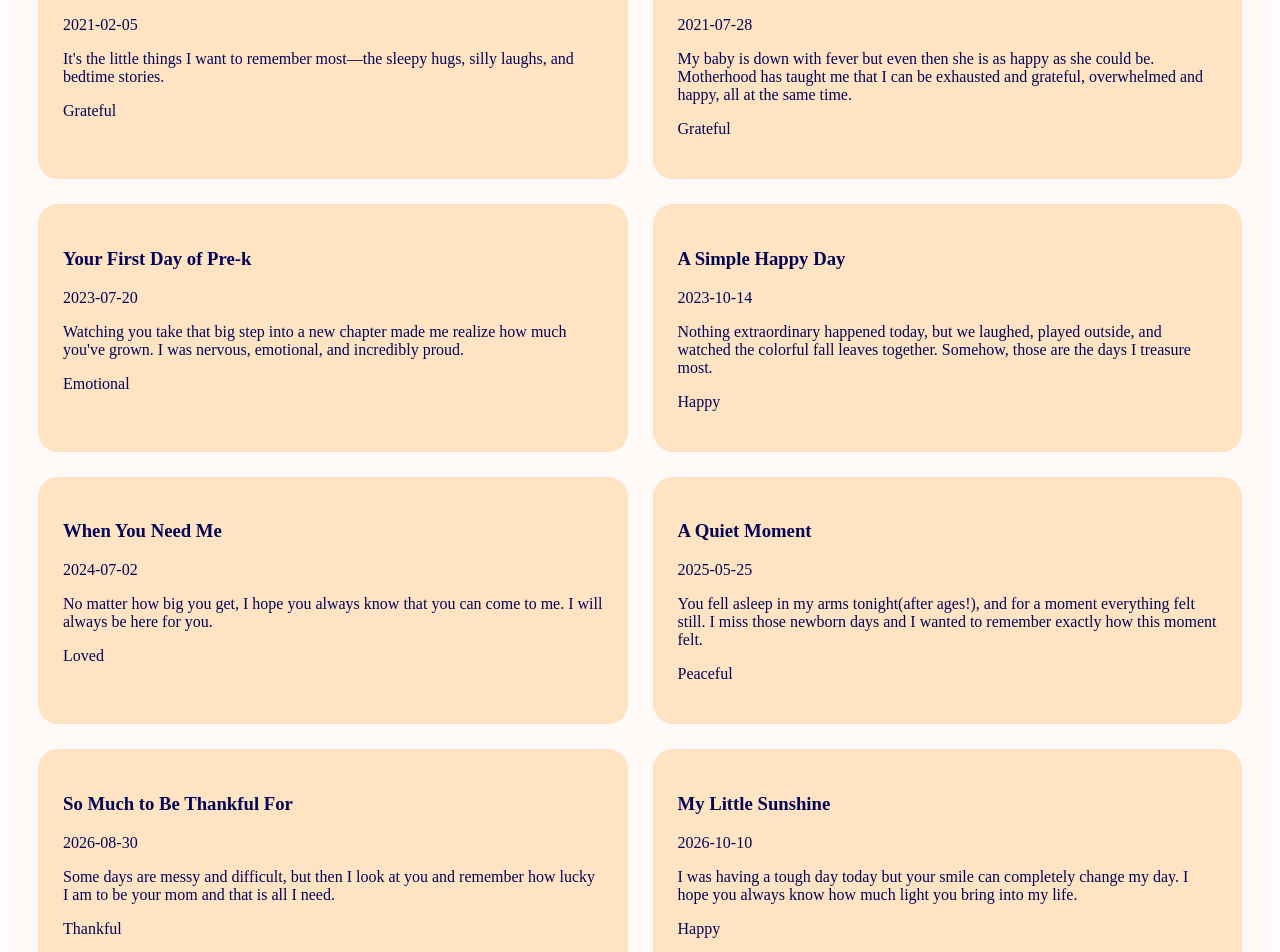
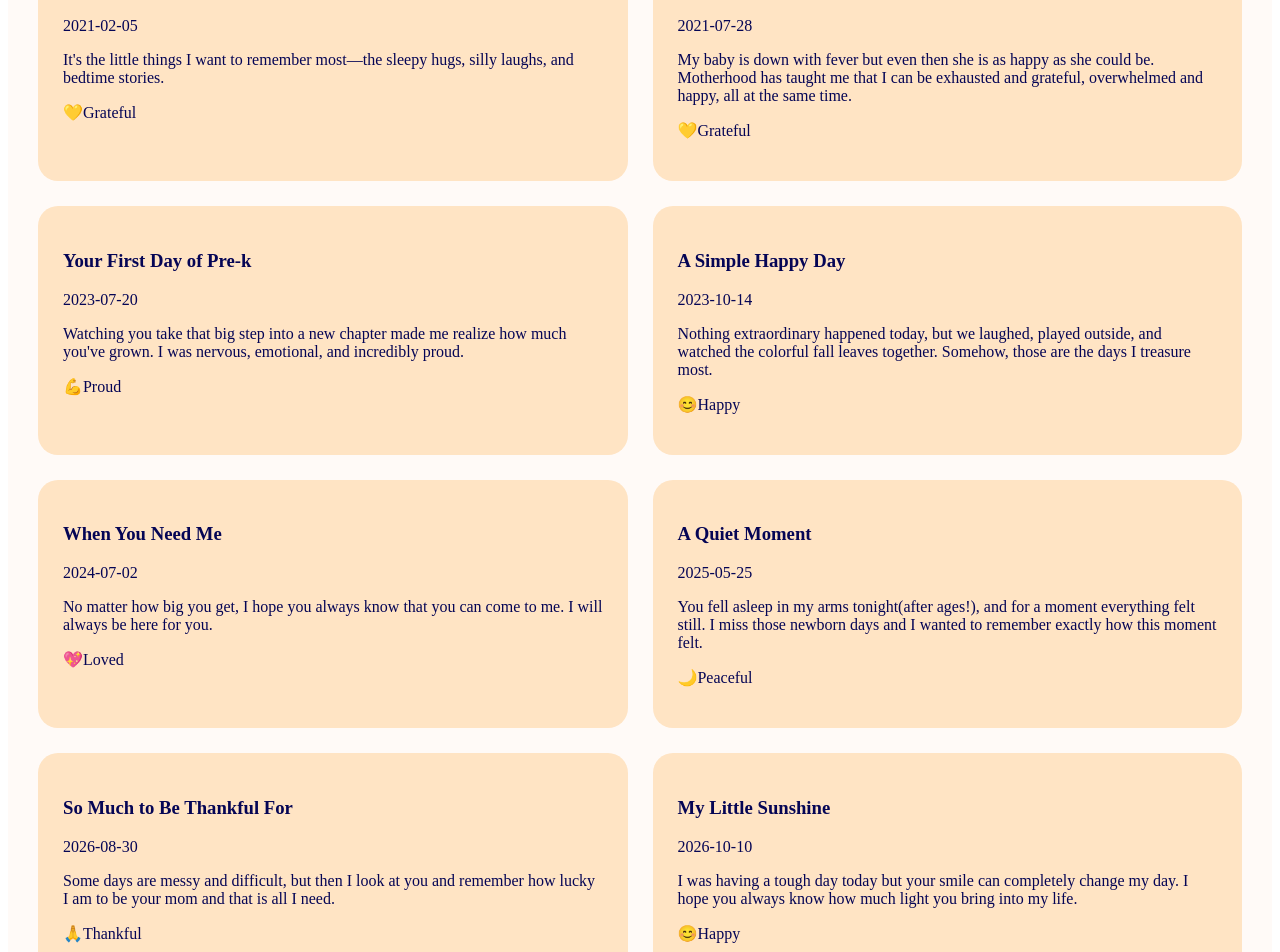
Before and after one commit to Maddy1611/unit1-final-project-Madhurima-R, a React (Vite) app: page /thoughts in a window 1280 px wide. Shown: the part 420-1372 px from the top of the page. Built offline with nearby package versions, Linux system fonts and the light colour scheme.

Commit message:
added emojis to mock data and pictures+thoughts page

```diff
--- a/src/components/Dashboard/Dashboard.css
+++ b/src/components/Dashboard/Dashboard.css
@@ -7,6 +7,7 @@
 
 .dashboard-top{
     display: flex;
+
     justify-content: space-between;
     background-color: plum
 }
--- a/src/mock-data/mockPictures.js
+++ b/src/mock-data/mockPictures.js
@@ -6,8 +6,8 @@ export const picturesData = [
         date: "2021-01-09",
         image: "src/assets/images/first birthday pic.jpg",
         description: "Created Amy's first birthday decor myself. A beautiful memory that fills me with pride and nostalgia.",
-        feeling: "Proud",
-        emoji: "💪"
+        feeling: "Happy",
+        emoji: "😊"
     },
     {
         id: 2,
@@ -15,8 +15,9 @@ export const picturesData = [
         title: "Amy's First step",
         date: "2021-01-29",
         image: "src/assets/images/first time walking pic.jpg",
-        description: "Watching Amy take her first little steps was a moment I'll always treasure. So proud and emotional!",
-        feeling: "Proud and Happy"
+        description: "Watching Amy take her first little steps was a moment I'll always treasure. So emotional!",
+        feeling: "Proud",
+        emoji: "💪"
     },
     {
         id: 3,
@@ -25,7 +26,8 @@ export const picturesData = [
         date: "2025-08-19",
         image: "src/assets/images/Kindergarten pic.jpg",
         description: "Amy's first day of kindergarten. Feeling a little nervous, very excited. She is growing up way too fast.",
-        feeling: "Proud and Happy"
+        feeling: "Excited",
+        emoji: "🤩"
     }
 ];
 
--- a/src/mock-data/mockThoughts.js
+++ b/src/mock-data/mockThoughts.js
@@ -6,7 +6,8 @@ export const thoughtsData = [
     date: "2020-04-18",
     thought:
       "Sometimes I wish I could slow down time. Watching you grow is beautiful, but it reminds me how quickly these little moments pass.",
-    feeling: "Nostalgic"
+    feeling: "Sad",
+    emoji: "😢"
   },
 
   {
@@ -16,7 +17,8 @@ export const thoughtsData = [
     date: "2020-06-12",
     thought:
       "Today I watched you sit all by yourself, and my heart filled with pride. You are becoming such an independent little person.",
-    feeling: "Proud"
+    feeling: "Proud",
+    emoji: "💪"
   },
 
   {
@@ -26,7 +28,8 @@ export const thoughtsData = [
     date: "2021-02-05",
     thought:
       "It's the little things I want to remember most—the sleepy hugs, silly laughs, and bedtime stories.",
-    feeling: "Grateful"
+    feeling: "Grateful",
+    emoji: "💛"
   },
 
   {
@@ -36,7 +39,8 @@ export const thoughtsData = [
     date: "2021-07-28",
     thought:
       "My baby is down with fever but even then she is as happy as she could be. Motherhood has taught me that I can be exhausted and grateful, overwhelmed and happy, all at the same time.",
-    feeling: "Grateful"
+    feeling: "Grateful",
+    emoji: "💛"
   },
 
   {
@@ -46,7 +50,8 @@ export const thoughtsData = [
     date: "2023-07-20",
     thought:
       "Watching you take that big step into a new chapter made me realize how much you've grown. I was nervous, emotional, and incredibly proud.",
-    feeling: "Emotional"
+    feeling: "Proud",
+    emoji: "💪"
   },
 
   {
@@ -56,7 +61,8 @@ export const thoughtsData = [
     date: "2023-10-14",
     thought:
       "Nothing extraordinary happened today, but we laughed, played outside, and watched the colorful fall leaves together. Somehow, those are the days I treasure most.",
-    feeling: "Happy"
+    feeling: "Happy",
+    emoji: "😊"
   },
 
   {
@@ -66,7 +72,8 @@ export const thoughtsData = [
     date: "2024-07-02",
     thought:
       "No matter how big you get, I hope you always know that you can come to me. I will always be here for you.",
-    feeling: "Loved"
+    feeling: "Loved",
+    emoji: "💖"
   },
 
   {
@@ -76,7 +83,8 @@ export const thoughtsData = [
     date: "2025-05-25",
     thought:
       "You fell asleep in my arms tonight(after ages!), and for a moment everything felt still. I miss those newborn days and I wanted to remember exactly how this moment felt.",
-    feeling: "Peaceful"
+    feeling: "Peaceful",
+    emoji: "🌙"
   },
 
   {
@@ -86,7 +94,8 @@ export const thoughtsData = [
     date: "2026-08-30",
     thought:
       "Some days are messy and difficult, but then I look at you and remember how lucky I am to be your mom and that is all I need.",
-    feeling: "Thankful"
+    feeling: "Thankful",
+    emoji: "🙏"
   },
 
   {
@@ -96,7 +105,8 @@ export const thoughtsData = [
     date: "2026-10-10",
     thought:
       "I was having a tough day today but your smile can completely change my day. I hope you always know how much light you bring into my life.",
-    feeling: "Happy"
+    feeling: "Happy",
+    emoji: "😊"
   }
 ];
 
--- a/src/pages/Pictures/Pictures.jsx
+++ b/src/pages/Pictures/Pictures.jsx
@@ -20,7 +20,9 @@ function Pictures() {
           <h3>{picture.title}</h3>
           <p>{picture.date}</p>
           <p>{picture.description}</p>
-          <p>{picture.feeling}</p>
+          <p className='pictures.feeling'>
+          {picture.emoji}{picture.feeling}
+          </p>
           </div>
     </div>
       ))}
--- a/src/pages/Thoughts/Thoughts.jsx
+++ b/src/pages/Thoughts/Thoughts.jsx
@@ -13,7 +13,9 @@ function Thoughts() {
           <h3>{thoughts.title}</h3>
           <p>{thoughts.date}</p>
           <p>{thoughts.thought}</p>
-          <p>{thoughts.feeling}</p>
+          <p className='thoughts.feeling'>
+          {thoughts.emoji}{thoughts.feeling}
+          </p>
           </div>
       ))}
     </div>
```
Also changed, not shown: 1 other file (tests, documents, lock files or other folders).
